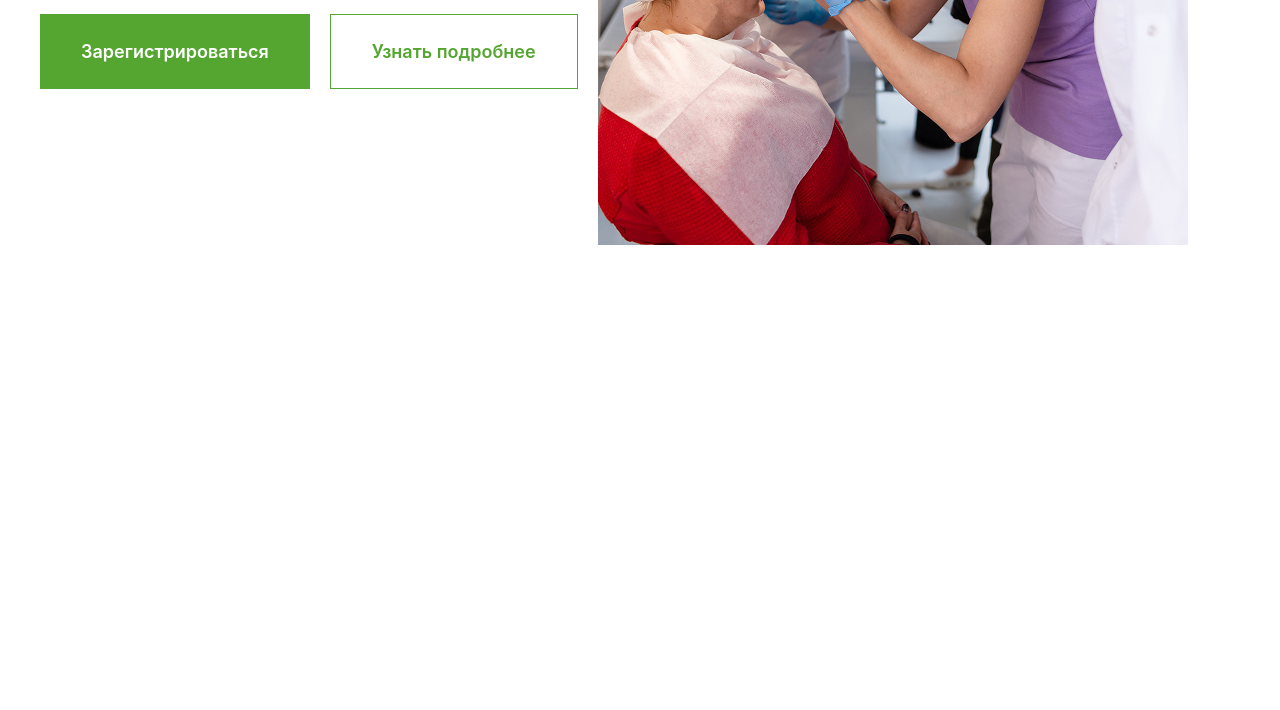
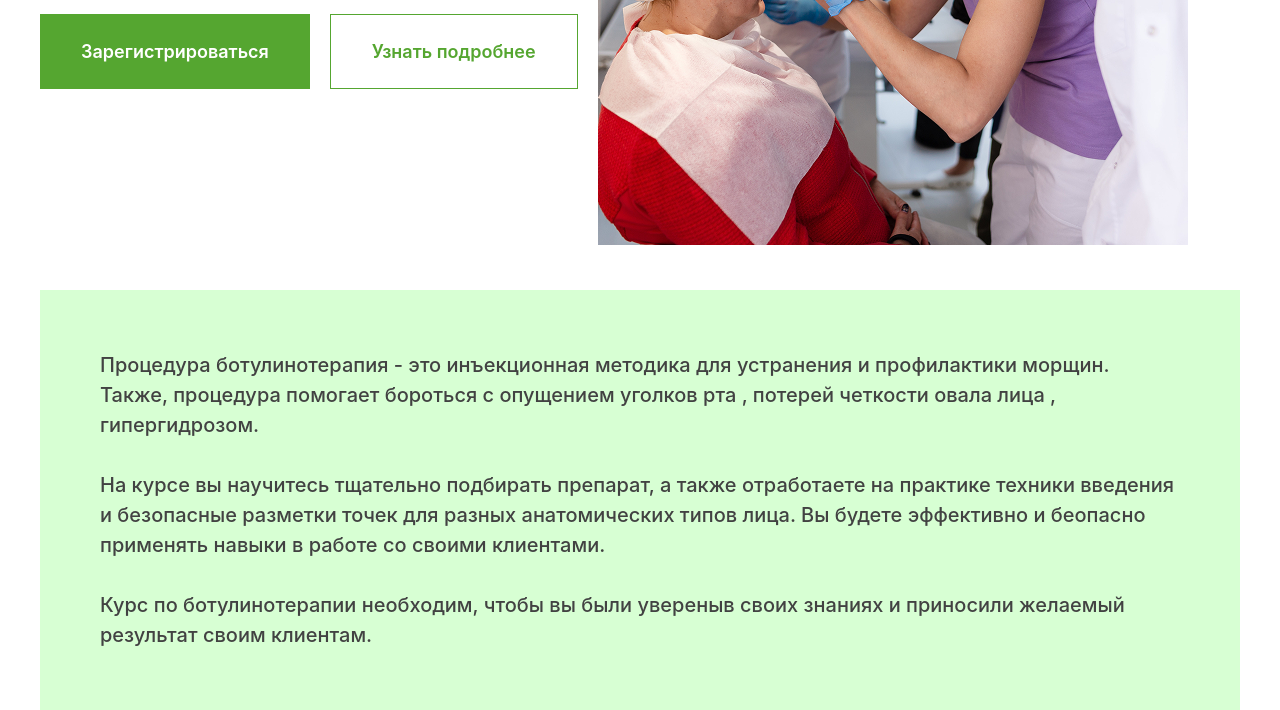
Before and after one commit to Abubakr-63/group-project, a website: page src/Page5.html in a window 1280 px wide. Shown: the part 536-1246 px from the top of the page. Before the commit the page ends 800 px from the top, so only its background shows below. Drawn offline with nearby package versions, Linux system fonts and the light colour scheme; files that its build step writes are made by us from their sources.

Commit message:
section2

```diff
--- a/src/Page5.html
+++ b/src/Page5.html
@@ -50,16 +50,47 @@
     </header>
     <main>
       <section class="max-w-300 m-auto">
-            <div class="flex lg:mt-[40px] gap-[20px] lg:flex-row flex-col lg:p-[0px] p-[20px]">
+        <div
+          class="flex lg:mt-[40px] gap-[20px] lg:flex-row flex-col lg:p-[0px] p-[20px]"
+        >
           <aside class="mt-[150px]">
-                    <p class="text-[24px] font-medium text-[#55A630]">Старт курса: 10 января</p>
-                    <p class="text-[42px] font-medium text-[#424242] w-[521px] mt-[15px]">Ботулинотерапия для косметологов</p>
+            <p class="text-[24px] font-medium text-[#55A630]">
+              Старт курса: 10 января
+            </p>
+            <p
+              class="text-[42px] font-medium text-[#424242] w-[521px] mt-[15px]"
+            >
+              Ботулинотерапия для косметологов
+            </p>
             <div class="flex gap-[20px] mt-[30px]">
-                        <button class="text-[18px] font-semibold p-[23px_41px] bg-[#55A630] text-[white]">Зарегистрироваться</button>
-                        <button class="text-[18px] font-semibold p-[23px_41px] bg-[#ffffff00] text-[#55A630] border border-[#55A630] lg:flex hidden">Узнать подробнее</button>
+              <button
+                class="text-[18px] font-semibold p-[23px_41px] bg-[#55A630] text-[white]"
+              >
+                Зарегистрироваться
+              </button>
+              <button
+                class="text-[18px] font-semibold p-[23px_41px] bg-[#ffffff00] text-[#55A630] border border-[#55A630] lg:flex hidden"
+              >
+                Узнать подробнее
+              </button>
             </div>
           </aside>
-                <img src="./muhammad-img/Rectangle 125.png" alt="">
+          <img src="./muhammad-img/Rectangle 125.png" alt="" />
+        </div>
+      </section>
+      <section class="max-w-[1200px] m-auto lg:p-[0px] p-[20px]">
+        <div class="p-[60px_60px] bg-[#D7FFD3] mt-[45px] ">
+          <p class="text-[20px] font-medium lg:w-[1076px] text-[#424242] w-[400px]">
+            Процедура ботулинотерапия - это инъекционная методика для устранения
+            и профилактики морщин. Также, процедура помогает бороться с
+            опущением уголков рта , потерей четкости овала лица , гипергидрозом. <br><br>
+            На курсе вы научитесь тщательно подбирать препарат, а также
+            отработаете на практике техники введения и безопасные разметки точек
+            для разных анатомических типов лица. Вы будете эффективно и беопасно
+            применять навыки в работе со своими клиентами. <br><br> Курс по
+            ботулинотерапии необходим, чтобы вы были увереныв своих знаниях и
+            приносили желаемый результат своим клиентам.
+          </p>
         </div>
       </section>
     </main>
```
Lines whose indentation alone changed are shown as unchanged.
